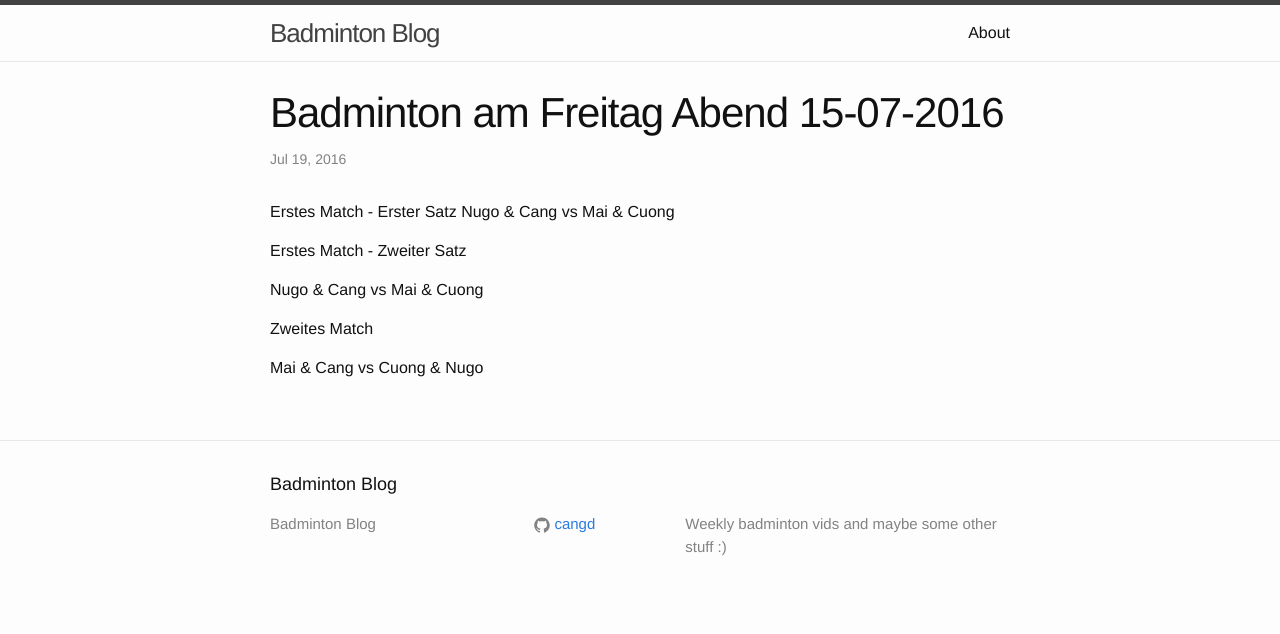
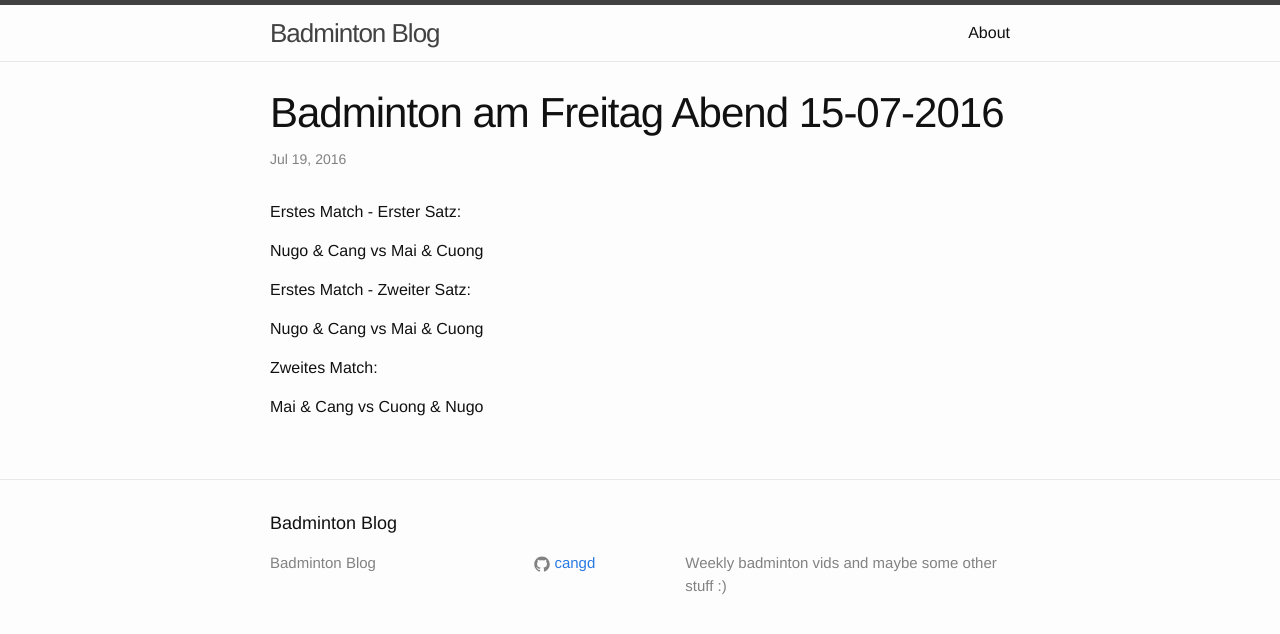
Before and after one commit to cangd/badminton, a Jekyll site: the page built from _posts/2016-07-18-badminton20160715.markdown, in a window 1280 px wide. Shown: the top 634 px of the page. Built offline with Jekyll 4.4.1, drawn with Linux system fonts in a browser that asks for light colours; a script that is not in the unit is left out.

Commit message:
Some changes for 20160715

```diff
--- a/_posts/2016-07-18-badminton20160715.markdown
+++ b/_posts/2016-07-18-badminton20160715.markdown
@@ -5,18 +5,19 @@ date:   2016-07-19 16:50:58 +0200
 categories: Badminton
 ---
 
-Erstes Match - Erster Satz
+Erstes Match - Erster Satz:
+
 Nugo & Cang vs Mai & Cuong
 
 <div mi24-video-player video-id="9vRGhWby3wb6KnBhUC3tzN" player-id="-Yw_TVYkCr9pFdHzSN2c9K" config-type="vmpro" flash-path="//e-qa.video-cdn.net/v2/" api-url="//d-qa.video-cdn.net/play"></div><script src="//e-qa.video-cdn.net/v2/embed.js"></script>
 
-Erstes Match - Zweiter Satz
+Erstes Match - Zweiter Satz:
 
 Nugo & Cang vs Mai & Cuong
 
 <div mi24-video-player video-id="7CzHrSBKrj9G-Vr9fWhWaG" player-id="-Yw_TVYkCr9pFdHzSN2c9K" config-type="vmpro" flash-path="//e-qa.video-cdn.net/v2/" api-url="//d-qa.video-cdn.net/play"></div><script src="//e-qa.video-cdn.net/v2/embed.js"></script>
 
-Zweites Match
+Zweites Match:
 
 Mai & Cang vs Cuong & Nugo
 
```
